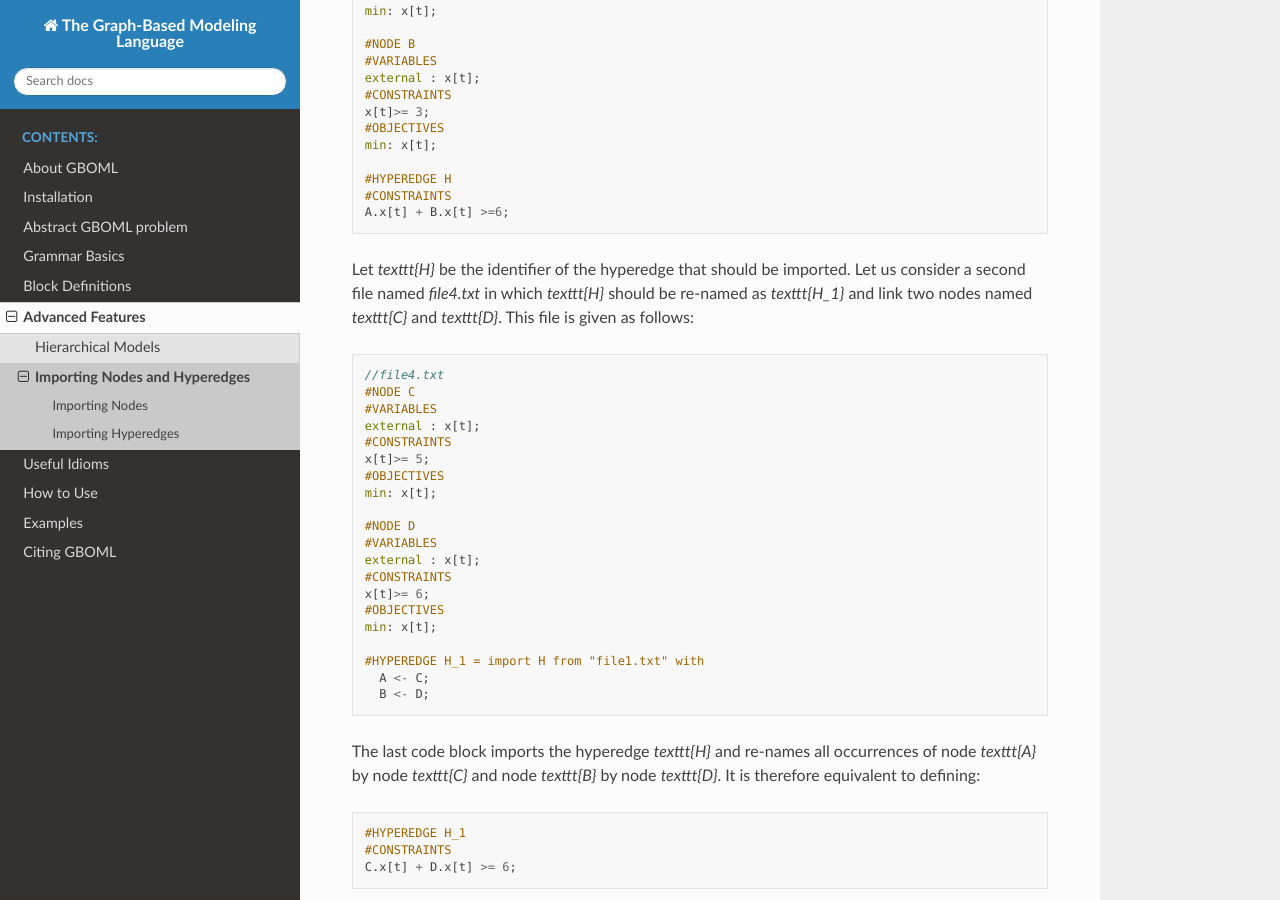
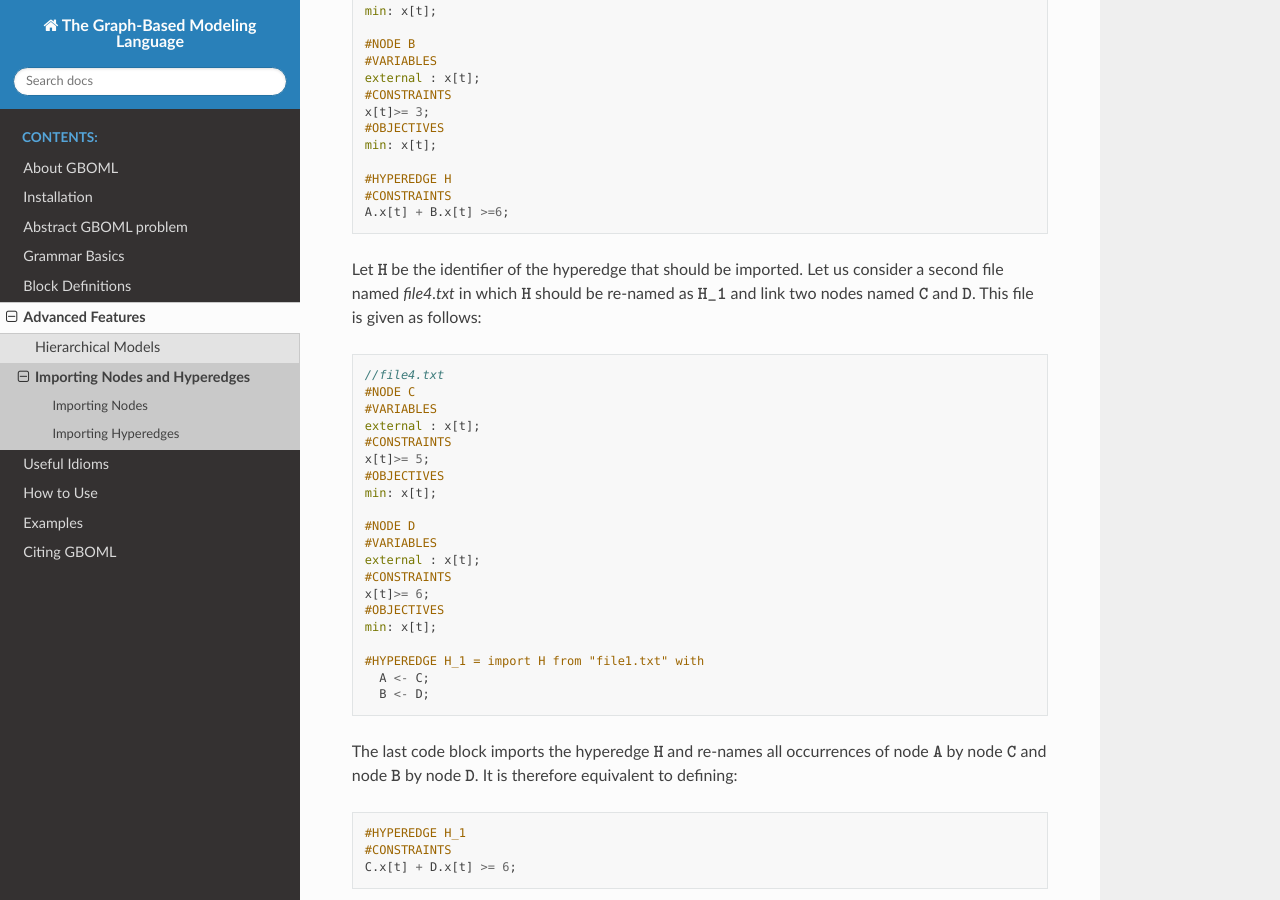
Before and after one commit to MathiasPBerger/gboml-docs-test, a Sphinx documentation site: the page built from docs/source/importing_components.rst, in a window 1280 px wide and 900 px high, scrolled down 2324 px. Built offline with Sphinx 7.4.7 and the Read the Docs theme 2.0.0, drawn with Linux system fonts in a browser that asks for light colours; some of the changed lines change nothing that is shown.

Commit message:
Corrected symbols.

```diff
--- a/docs/source/importing_components.rst
+++ b/docs/source/importing_components.rst
@@ -113,7 +113,7 @@ To illustrate these features, let *file3.txt* be a GBOML input file from which a
   #CONSTRAINTS
   A.x[t] + B.x[t] >=6;
 
-Let `\texttt{H}` be the identifier of the hyperedge that should be imported. Let us consider a second file named *file4.txt* in which `\texttt{H}` should be re-named as `\texttt{H_1}` and link two nodes named `\texttt{C}` and `\texttt{D}`. This file is given as follows:
+Let :math:`\texttt{H}` be the identifier of the hyperedge that should be imported. Let us consider a second file named *file4.txt* in which :math:`\texttt{H}` should be re-named as :math:`\texttt{H_1}` and link two nodes named :math:`\texttt{C}` and :math:`\texttt{D}`. This file is given as follows:
 
 .. code-block:: c
 
@@ -138,7 +138,7 @@ Let `\texttt{H}` be the identifier of the hyperedge that should be imported. Let
     A <- C;
     B <- D;
 
-The last code block imports the hyperedge `\texttt{H}` and re-names all occurrences of node `\texttt{A}` by node `\texttt{C}` and node `\texttt{B}` by node `\texttt{D}`. It is therefore equivalent to defining:
+The last code block imports the hyperedge :math:`\texttt{H}` and re-names all occurrences of node :math:`\texttt{A}` by node :math:`\texttt{C}` and node :math:`\texttt{B}` by node :math:`\texttt{D}`. It is therefore equivalent to defining:
 
 .. code-block:: c
 
```
